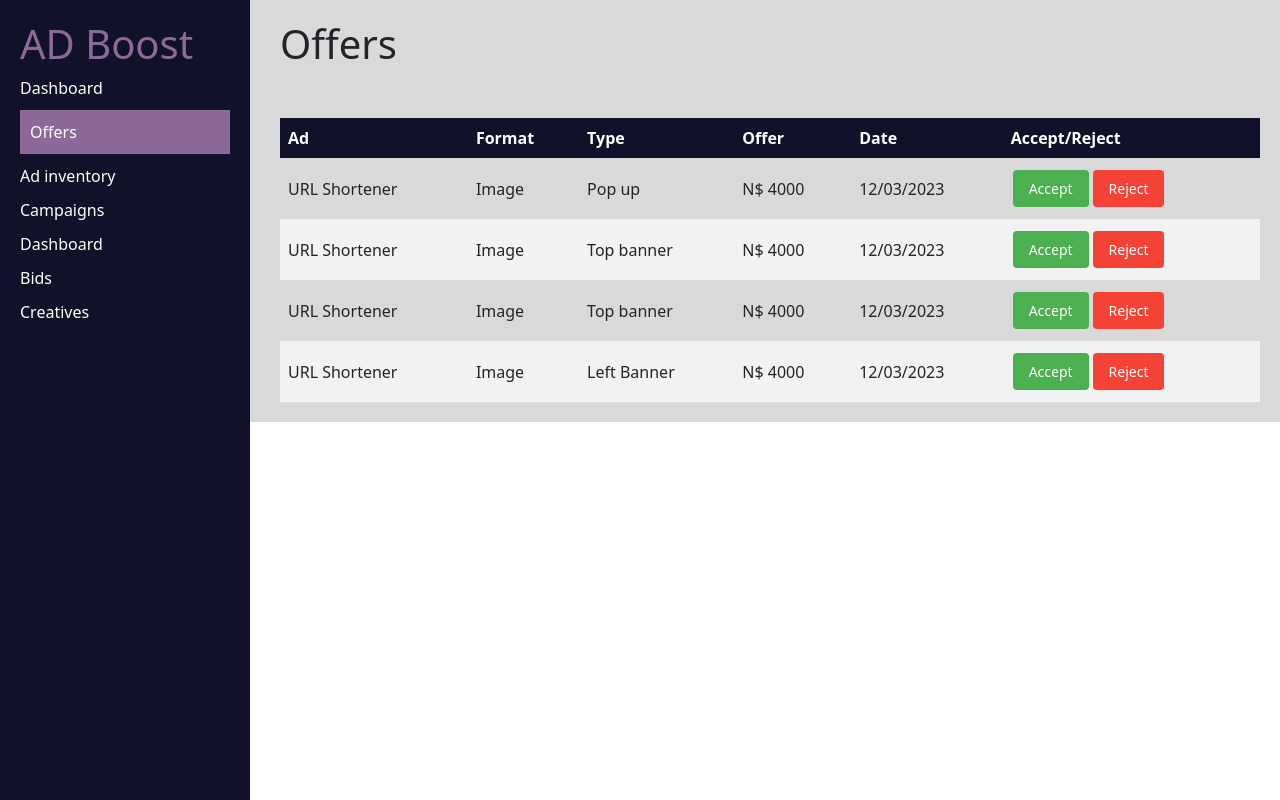
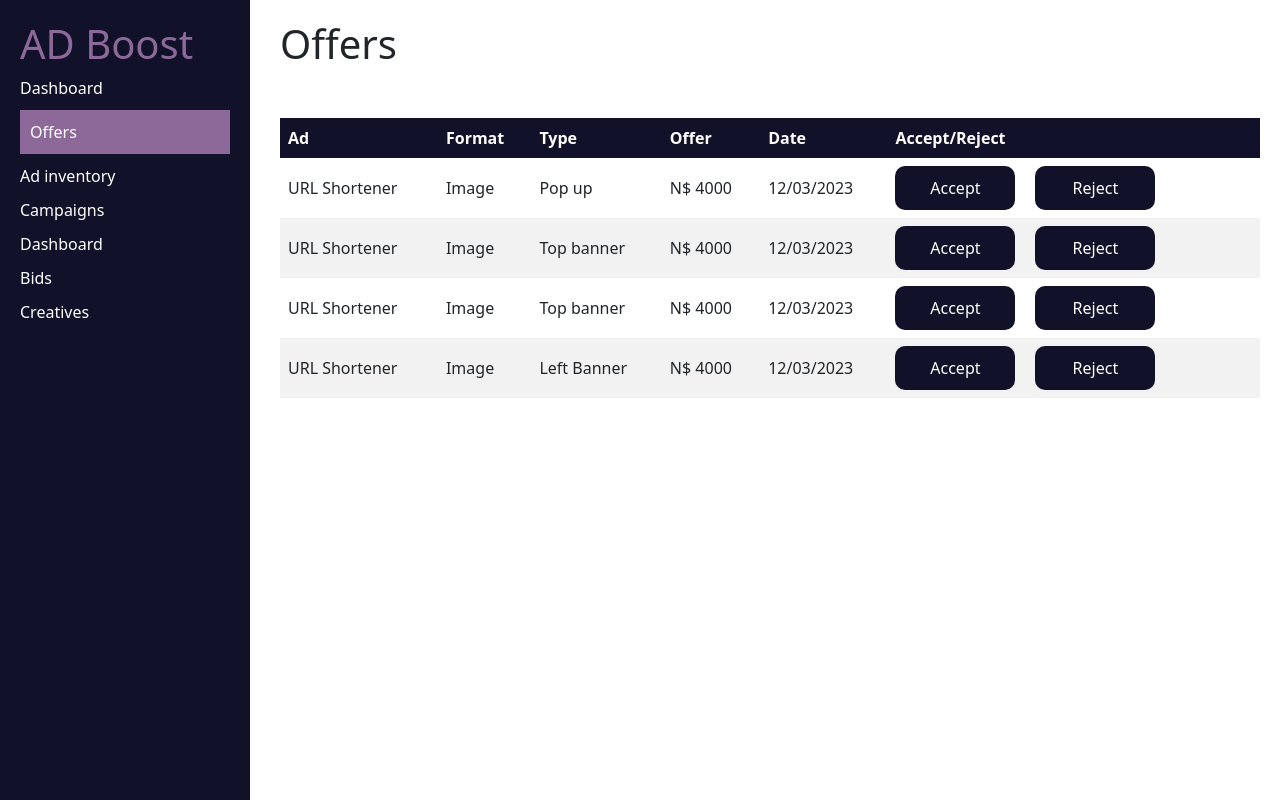
Before and after one commit to shwelep/AD-Server, a React (Create React App) app in the folder frontend/: page /offers in a window 1280 px wide. Built offline with nearby package versions, Linux system fonts and the light colour scheme.

Commit message:
changes to style.css file

```diff
--- a/frontend/src/App.css
+++ b/frontend/src/App.css
@@ -36,7 +36,3 @@
     transform: rotate(360deg);
   }
 }
-
-.light-grey-background {
-  background-color: #D9D9D9;
-}
--- a/frontend/src/App.js
+++ b/frontend/src/App.js
@@ -15,7 +15,7 @@ import AdvertiserDashboard from './Screens/Advertiser/Dashboard/AdvertiserDashbo
 function App() {
   return (
     <BrowserRouter>
-      <div className='container2 light-grey-background'>
+      <div className='container2'>
         <SideBar />
         <div className='content'>
           <Routes>
@@ -28,9 +28,7 @@ function App() {
             <Route path='/advertiser-dashboard' element={<AdvertiserDashboard/>}/>
           </Routes>
         </div>
-
       </div>
-
     </BrowserRouter>
   );
 }
--- a/frontend/src/Assets/css/styles.css
+++ b/frontend/src/Assets/css/styles.css
@@ -70,40 +70,12 @@ table {
     background-color: #f2f2f2;
   }
 
-  .acceptButton {
-    background-color: #4caf50;
-    color: white;
-    border: none;
-    border-radius: 10px;
-    padding: 8px 16px;
-    text-align: center;
-    text-decoration: none;
-    display: inline-block;
-    font-size: 14px;
-    margin: 4px 2px;
-    cursor: pointer;
-    border-radius: 4px;
-  }
-
-  .rejectButton {
-    background-color: #f44336;
-    color: white;
-    border: none;
-    border-radius: 10px;
-    padding: 8px 16px;
-    text-align: center;
-    text-decoration: none;
-    display: inline-block;
-    font-size: 14px;
-    margin: 4px 2px;
-    cursor: pointer;
-    border-radius: 4px;
-  }
-
-  .generateAdButton {
+  .button {
     background-color: #111129;
     border: none;
     border-radius: 10px;
-    width: 100px;
+    width: 120px;
     color:white;
+    padding: 10px;
+    margin-right: 20px;
   }
--- a/frontend/src/Screens/Publisher/AdInventory/AdInventory.jsx
+++ b/frontend/src/Screens/Publisher/AdInventory/AdInventory.jsx
@@ -36,7 +36,7 @@ const AdInventory = () => {
                             <td>{ad.size}</td>
                             <td>{ad.type}</td>
                             <td>{ad.availableSlots}</td>
-                            <td><button className="generateAdButton" onClick={() => generateAdTag(ad.AdID)}>Generate Ad Tag</button></td>
+                            <td><button style={{width:150}} className="button" onClick={() => generateAdTag(ad.AdID)}>Generate Ad Tag</button></td>
                         </tr>
                     ))}
                 </tbody>
--- a/frontend/src/Screens/Publisher/Offers/Offers.jsx
+++ b/frontend/src/Screens/Publisher/Offers/Offers.jsx
@@ -42,8 +42,8 @@ const Offers = () => {
                             <td>{offer.offer}</td>
                             <td>{offer.date}</td>
                             <td>
-                                <button className="acceptButton" onClick={() => acceptOffer(offer.AdID)}>Accept</button>
-                                <button className="rejectButton" onClick={() => rejectOffer(offer.AdID)}>Reject</button>
+                                <button className="button" onClick={() => acceptOffer(offer.AdID)}>Accept</button>
+                                <button className="button" onClick={() => rejectOffer(offer.AdID)}>Reject</button>
                             </td>
                         </tr>
                     ))}
```
